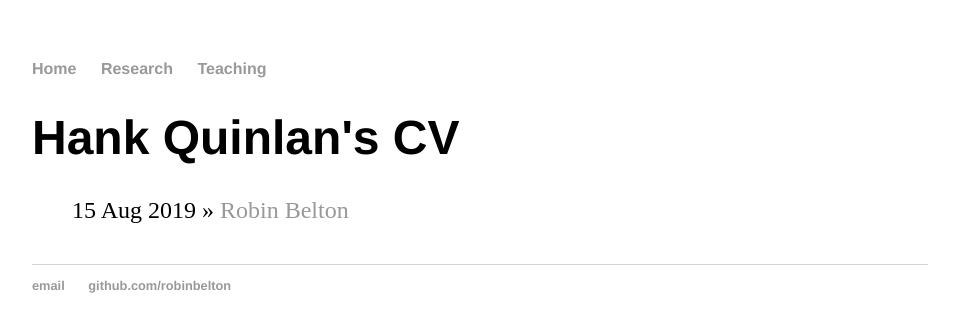
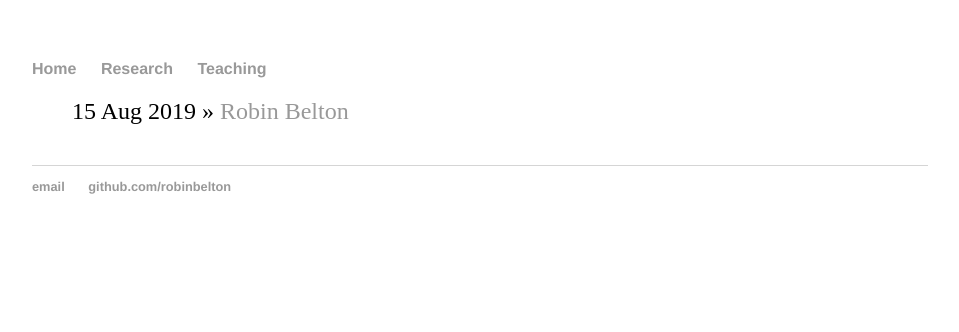
Before and after one commit to robinbelton/robinbelton.github.io, a Jekyll site: the page built from cv/index.html, in a window 1280 px wide. Shown: the top 332 px of the page, without its empty margins (160-1119 px from the left). Built offline with Jekyll 4.4.1, drawn with Linux system fonts in a browser that asks for light colours.

Commit message:
Edit index file

```diff
--- a/cv/index.html
+++ b/cv/index.html
@@ -1,8 +1,7 @@
 ---
 layout: default
-title: Hank Quinlan's CV
+title: Robin Belton's Teaching
 ---
-	<h1>{{ page.title }}</h1>
 	<ul class="posts">
 
 	  {% for post in site.posts %}
```
